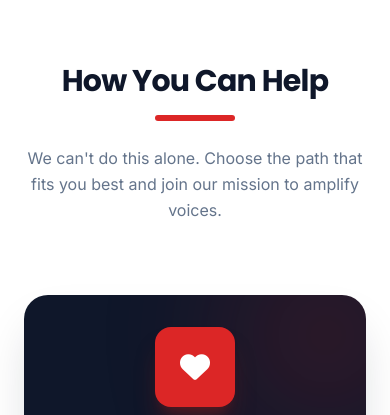
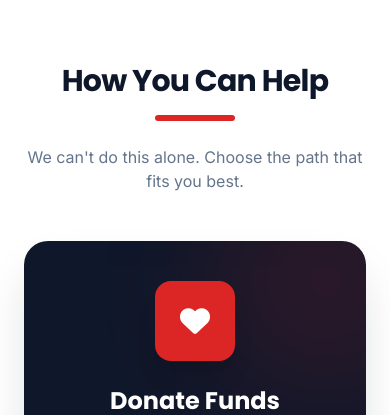
Before and after one commit to Williams-Opone/osov, a Flask app: page / in a window 390 px wide. Shown: the part 6085-6500 px from the top of the page. Run offline with Flask 3, Linux system fonts and the light colour scheme; data that the repository does not hold is empty; some libraries are stand-ins or nearby versions.

Commit message:
Making the how can we hep sect responsive2

```diff
--- a/project/templates/user/index.html
+++ b/project/templates/user/index.html
@@ -432,50 +432,43 @@
 
     <section class="py-16 md:py-24 bg-white overflow-hidden">
         <div class="container mx-auto px-6">
-            <div class="text-center max-w-2xl mx-auto mb-12 md:mb-20">
+            <div class="text-center max-w-2xl mx-auto mb-12">
                 <h2 class="text-3xl md:text-5xl font-bold text-slate-900 mb-4 tracking-tight">How You Can Help</h2>
                 <div class="h-1.5 w-20 bg-red-600 mx-auto mb-6 rounded-full"></div>
-                <p class="text-slate-500 text-base md:text-lg leading-relaxed">
-                    We can't do this alone. Choose the path that fits you best and join our mission to amplify voices.
+                <p class="text-slate-500 text-base md:text-lg">
+                    We can't do this alone. Choose the path that fits you best.
                 </p>
             </div>
 
-            <div class="grid grid-cols-1 md:grid-cols-3 gap-8 lg:gap-12 items-stretch pt-6 md:pt-10">
+            <div class="grid grid-cols-1 lg:grid-cols-3 gap-8 lg:gap-12 items-stretch max-w-lg lg:max-w-none mx-auto">
 
-                <div class="bg-white rounded-3xl p-8 border border-slate-100 shadow-sm hover:shadow-2xl transition-all duration-500 flex flex-col items-center text-center group">
-                    <div class="w-16 h-16 bg-blue-50 text-blue-600 rounded-2xl flex items-center justify-center text-2xl mb-6 group-hover:rotate-6 group-hover:scale-110 transition-all duration-300">
+                <div class="bg-white rounded-3xl p-8 border border-slate-100 shadow-sm hover:shadow-xl transition-all duration-300 flex flex-col items-center text-center group">
+                    <div class="w-16 h-16 bg-blue-50 text-blue-600 rounded-2xl flex items-center justify-center text-2xl mb-6 group-hover:scale-110 transition">
                         <i class="fa-solid fa-hand-holding-heart"></i>
                     </div>
-                    <h3 class="text-xl font-bold text-slate-900 mb-3">Become a Mentor</h3>
-                    <p class="text-slate-500 mb-8 flex-grow text-sm md:text-base leading-relaxed">
-                        Share your experience with a youth who needs guidance. A commitment of just 2 hours a month.
-                    </p>
-                    <a href="{{url_for('main.apply_partner')}}" class="w-full py-3 rounded-xl border-2 border-blue-100 text-blue-600 font-bold hover:bg-blue-600 hover:text-white transition-all duration-300">Join Team</a>
+                    <h3 class="text-2xl font-bold text-slate-900 mb-3">Become a Mentor</h3>
+                    <p class="text-slate-500 mb-8 flex-grow">Share your experience with a youth who needs guidance. A commitment of just 2 hours a month.</p>
+                    <a href="{{url_for('main.apply_partner')}}" class="w-full py-4 rounded-xl border-2 border-blue-100 text-blue-600 font-bold hover:bg-blue-50 transition">Join Team</a>
                 </div>
 
-                <div class="bg-slate-900 rounded-3xl p-8 md:p-10 shadow-2xl shadow-slate-900/20 md:transform md:-translate-y-8 flex flex-col items-center text-center relative overflow-hidden order-first md:order-none mb-8 md:mb-0">
+                <div class="bg-slate-900 rounded-3xl p-10 shadow-2xl shadow-slate-900/20 lg:transform lg:-translate-y-8 flex flex-col items-center text-center relative overflow-hidden order-first lg:order-none mb-4 lg:mb-0">
                     <div class="absolute -top-10 -right-10 w-40 h-40 bg-red-600 rounded-full blur-[80px] opacity-30"></div>
-
-                    <div class="w-20 h-20 bg-red-600 text-white rounded-2xl flex items-center justify-center text-3xl mb-6 relative z-10 shadow-xl shadow-red-900/40">
+                    <div class="w-20 h-20 bg-red-600 text-white rounded-2xl flex items-center justify-center text-3xl mb-6 relative z-10 shadow-xl">
                         <i class="fa-solid fa-heart"></i>
                     </div>
                     <h3 class="text-2xl font-bold text-white mb-3 relative z-10">Donate Funds</h3>
-                    <p class="text-slate-300 mb-8 flex-grow relative z-10 text-base md:text-lg leading-relaxed">
-                        Fuel our workshops and equipment. Your contribution is 100% tax-deductible and impactful.
-                    </p>
-                    <a href="/campaigns" class="w-full py-4 rounded-xl bg-red-600 text-white font-bold hover:bg-white hover:text-red-600 transition-all duration-300 relative z-10 shadow-lg shadow-red-600/30">Donate Now</a>
+                    <p class="text-slate-300 mb-8 flex-grow relative z-10 text-lg">Fuel our workshops and equipment. Your contribution is 100% impactful.</p>
+                    <a href="/campaigns" class="w-full py-4 rounded-xl bg-red-600 text-white font-bold hover:bg-red-700 transition relative z-10 shadow-lg shadow-red-600/30">Donate Now</a>
                     <p class="text-[10px] uppercase tracking-widest text-slate-500 mt-4 relative z-10 font-bold">Secure via Stripe</p>
                 </div>
 
-                <div class="bg-white rounded-3xl p-8 border border-slate-100 shadow-sm hover:shadow-2xl transition-all duration-500 flex flex-col items-center text-center group">
-                    <div class="w-16 h-16 bg-purple-50 text-purple-600 rounded-2xl flex items-center justify-center text-2xl mb-6 group-hover:-rotate-6 group-hover:scale-110 transition-all duration-300">
+                <div class="bg-white rounded-3xl p-8 border border-slate-100 shadow-sm hover:shadow-xl transition-all duration-300 flex flex-col items-center text-center group">
+                    <div class="w-16 h-16 bg-purple-50 text-purple-600 rounded-2xl flex items-center justify-center text-2xl mb-6 group-hover:scale-110 transition">
                         <i class="fa-solid fa-briefcase"></i>
                     </div>
-                    <h3 class="text-xl font-bold text-slate-900 mb-3">Partner With Us</h3>
-                    <p class="text-slate-500 mb-8 flex-grow text-sm md:text-base leading-relaxed">
-                        Align your corporate brand with community impact. Sponsorship packages available.
-                    </p>
-                    <a href="{{url_for('main.contact_us')}}" class="w-full py-3 rounded-xl border-2 border-purple-100 text-purple-600 font-bold hover:bg-purple-600 hover:text-white transition-all duration-300">Contact Us</a>
+                    <h3 class="text-2xl font-bold text-slate-900 mb-3">Partner With Us</h3>
+                    <p class="text-slate-500 mb-8 flex-grow">Align your corporate brand with community impact. Sponsorship packages available.</p>
+                    <a href="{{url_for('main.contact_us')}}" class="w-full py-4 rounded-xl border-2 border-purple-100 text-purple-600 font-bold hover:bg-purple-50 transition">Contact Us</a>
                 </div>
 
             </div>
```
